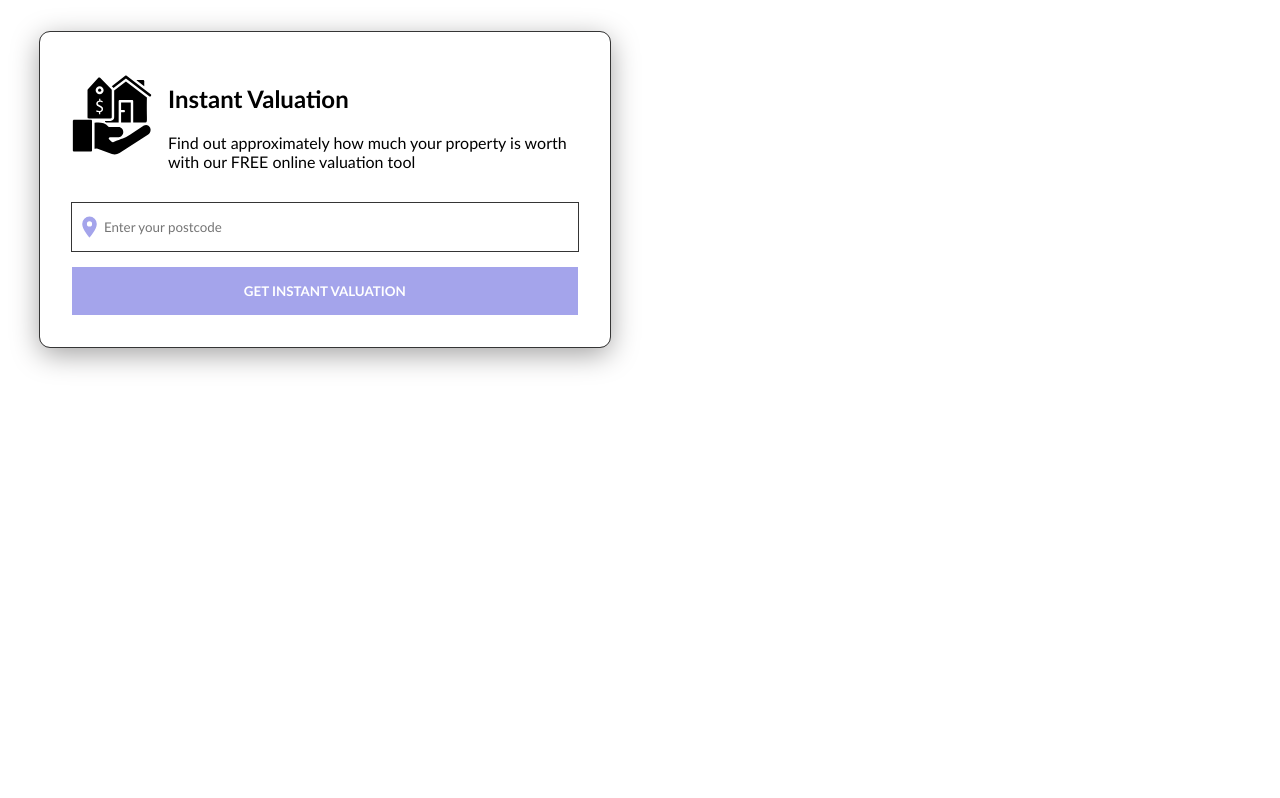
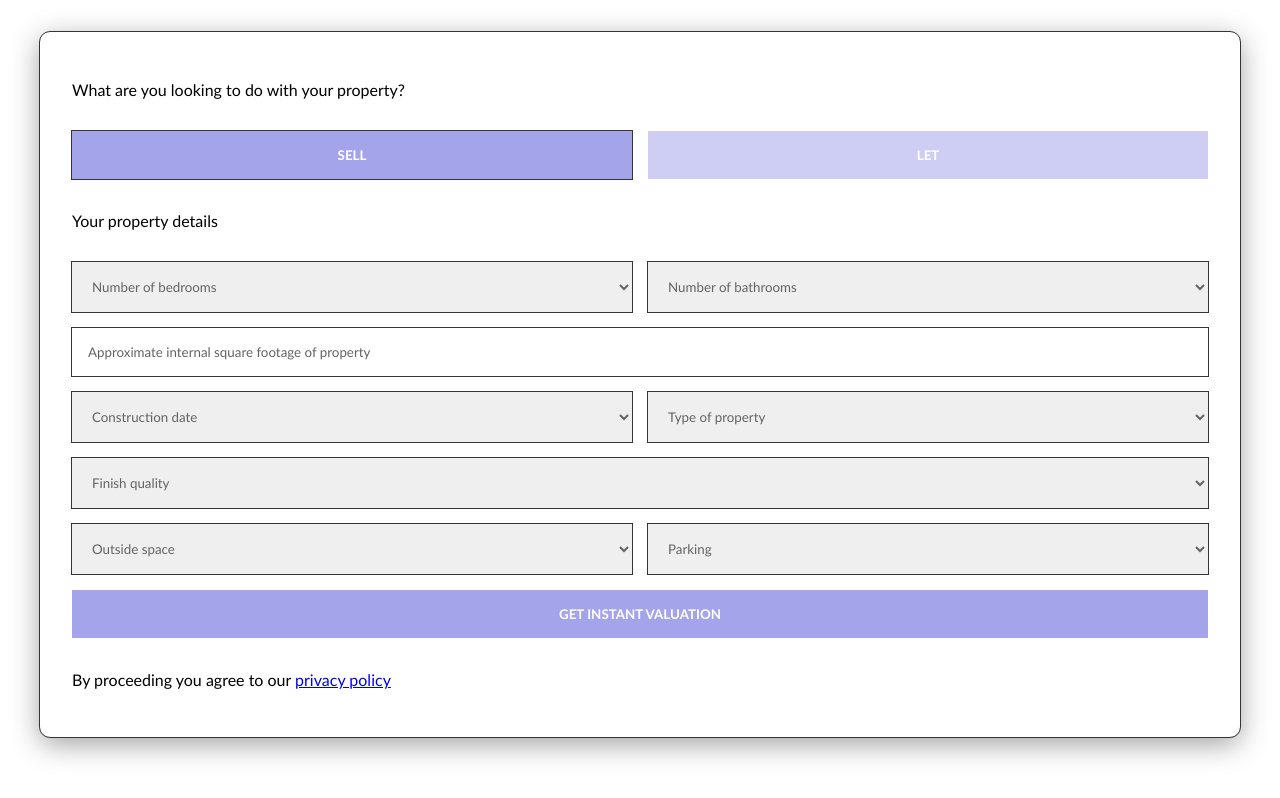
Before and after one commit to AdotK8/yase-valuation-tool, a website built with webpack: page dist/index.html in a window 1280 px wide. Built offline with nearby package versions, Linux system fonts and the light colour scheme.

Commit message:
added UI for second page of form, need to add functionality and error handling

```diff
--- /dev/null
+++ b/src/clear-container.js
@@ -0,0 +1,6 @@
+export default function clearWidget() {
+  const container = document.querySelector(".container");
+  while (container.firstChild) {
+    container.removeChild(container.firstChild);
+  }
+}
--- a/src/index.js
+++ b/src/index.js
@@ -1,6 +1,9 @@
 import "./styles/main.scss";
 import mapIcon from "./assets/map-marker.svg";
 import valuationIcon from "./assets/valuation.svg";
+import pageOneLoad from "./page-one";
+import pageTwoLoad from "./page-two";
+import clearWidget from "./clear-container";
 
 //filling in images for map icon and valuation image
 
@@ -10,21 +13,9 @@ mapIconElement.src = mapIcon;
 const valuationIconElement = document.getElementById("valuation-icon");
 valuationIconElement.src = valuationIcon;
 
-//error handling for postcode input
-document.getElementById("button1").addEventListener("click", function () {
-  const inputField = document.querySelector("#postcodeInput");
-  var postcodeInput = document.getElementById("postcodeInput").value.trim();
-  var postcodeRegex = /[A-Z]{1,2}[0-9]{1,2} ?[0-9][A-Z]{2}/i;
+//initializing empty object to store input data
+const userInput = {};
 
-  if (!postcodeRegex.test(postcodeInput)) {
-    inputField.value = "";
-    inputField.placeholder = "Please enter a valid UK postcode";
-    console.log("invalid");
-  } else {
-    // Perform other actions if postcode is valid
-    // For example, you might want to submit a form or initiate an API request here
-    inputField.value = "";
-    inputField.placeholder = "Enter your postcode";
-    console.log("valid");
-  }
-});
+//loading first page
+// pageOneLoad(userInput);
+pageTwoLoad();
--- /dev/null
+++ b/src/page-one.js
@@ -0,0 +1,23 @@
+import pageTwoLoad from "./page-two";
+
+export default function pageOneLoad(userInput) {
+  document.getElementById("button1").addEventListener("click", function () {
+    const inputField = document.querySelector("#postcodeInput");
+    var postcodeInput = document.getElementById("postcodeInput").value.trim();
+    var postcodeRegex = /[A-Z]{1,2}[0-9]{1,2} ?[0-9][A-Z]{2}/i;
+
+    if (!postcodeRegex.test(postcodeInput)) {
+      inputField.value = "";
+      inputField.placeholder = "Please enter a valid UK postcode";
+      console.log("invalid");
+    } else {
+      //store input in object here
+      userInput.postcode = inputField.value.trim();
+      inputField.value = "";
+      inputField.placeholder = "Enter your postcode";
+      console.log("valid");
+      console.log(userInput);
+      pageTwoLoad();
+    }
+  });
+}
--- /dev/null
+++ b/src/page-two.js
@@ -0,0 +1,308 @@
+import clearWidget from "./clear-container";
+
+export default function pageTwoLoad() {
+  clearWidget();
+  loadTop();
+  loadBedAndBath();
+  loadSquareInput();
+  loadDateAndType();
+  loadFinish();
+  loadParkingOss();
+  loadBottom();
+  loadButtonFunctionality();
+}
+
+//helper functions
+
+function loadButtonFunctionality() {
+  const buttonSell = document.getElementById("button-sell");
+  const buttonLet = document.getElementById("button-let");
+
+  buttonSell.addEventListener("click", (e) => {
+    e.preventDefault();
+    buttonSell.classList.add("selected");
+    buttonLet.classList.remove("selected");
+  });
+
+  buttonLet.addEventListener("click", (e) => {
+    e.preventDefault();
+    buttonLet.classList.add("selected");
+    buttonSell.classList.remove("selected");
+  });
+}
+
+function loadTop() {
+  const container = document.querySelector(".container");
+
+  const questionText = document.createElement("p");
+  const sellButton = document.createElement("button");
+  const letButton = document.createElement("button");
+  sellButton.setAttribute("id", "button-sell");
+  letButton.setAttribute("id", "button-let");
+  const buttonContainer = document.createElement("div");
+  questionText.innerHTML = "What are you looking to do with your property?";
+  sellButton.innerHTML = "SELL";
+  sellButton.classList.add("selected");
+  letButton.innerHTML = "LET";
+  buttonContainer.classList.add("button-container");
+
+  container.appendChild(questionText);
+  buttonContainer.appendChild(sellButton);
+  buttonContainer.appendChild(letButton);
+  container.appendChild(buttonContainer);
+}
+
+function loadBedAndBath() {
+  const container = document.querySelector(".container");
+
+  const propertyDetailsText = document.createElement("p");
+  const bedDropdown = document.createElement("select");
+  const bathDropdown = document.createElement("select");
+  const defaultBedrooms = document.createElement("option");
+  const defaultBathrooms = document.createElement("option");
+  const bedAndBathContainer = document.createElement("div");
+  const bedContainer = document.createElement("div");
+  const bathContainer = document.createElement("div");
+
+  propertyDetailsText.innerHTML = "Your property details";
+  container.appendChild(propertyDetailsText);
+
+  bedDropdown.name = "bedrooms";
+  bathDropdown.name = "bathrooms";
+  bedDropdown.innerHTML = "Number of bedrooms";
+  bathDropdown.innerHTML = "Number of bathrooms";
+  defaultBedrooms.value = "";
+  defaultBedrooms.text = "Number of bedrooms";
+  defaultBathrooms.value = "";
+  defaultBathrooms.text = "Number of bathrooms";
+
+  defaultBathrooms.setAttribute("disabled", true);
+  defaultBathrooms.setAttribute("selected", true);
+  defaultBedrooms.setAttribute("disabled", true);
+  defaultBedrooms.setAttribute("selected", true);
+
+  bedAndBathContainer.classList.add("row-input-container");
+
+  for (var i = 0; i <= 5; i++) {
+    var option = document.createElement("option");
+    option.value = i;
+    option.text = i === 0 ? "Studio" : i + " Bedroom(s)";
+    bedDropdown.appendChild(option);
+  }
+
+  for (var i = 0; i <= 5; i++) {
+    var option = document.createElement("option");
+    option.value = i;
+    option.text = i === 0 ? "0 Bathrooms" : i + " Bathroom(s)";
+    bathDropdown.appendChild(option);
+  }
+
+  bathDropdown.appendChild(defaultBathrooms);
+  bedDropdown.appendChild(defaultBedrooms);
+  bedContainer.appendChild(bedDropdown);
+  bathContainer.appendChild(bathDropdown);
+  bedAndBathContainer.appendChild(bedContainer);
+  bedAndBathContainer.appendChild(bathContainer);
+  container.appendChild(bedAndBathContainer);
+}
+
+function loadSquareInput() {
+  const container = document.querySelector(".container");
+
+  const squareInput = document.createElement("input");
+  squareInput.type = "number";
+  squareInput.placeholder = "Approximate internal square footage of property";
+  squareInput.classList.add("square-input");
+
+  container.appendChild(squareInput);
+}
+
+function loadDateAndType() {
+  const container = document.querySelector(".container");
+
+  const dateDropdown = document.createElement("select");
+  const typeDropdown = document.createElement("select");
+  const defaultDate = document.createElement("option");
+  const defaultType = document.createElement("option");
+  const dateAndTypeContainer = document.createElement("div");
+  const dateContainer = document.createElement("div");
+  const typeContainer = document.createElement("div");
+
+  dateDropdown.name = "date";
+  typeDropdown.name = "type";
+  dateDropdown.innerHTML = "Construction date";
+  typeDropdown.innerHTML = "Type of property";
+  defaultDate.value = "";
+  defaultDate.text = "Construction date";
+  defaultType.value = "";
+  defaultType.text = "Type of property";
+
+  defaultDate.setAttribute("disabled", true);
+  defaultDate.setAttribute("selected", true);
+  defaultType.setAttribute("disabled", true);
+  defaultType.setAttribute("selected", true);
+
+  dateAndTypeContainer.classList.add("row-input-container");
+
+  for (let i = 0; i < 3; i++) {
+    const option = document.createElement("option");
+    if (i === 0) {
+      option.value = "pre1914";
+      option.text = "Pre 1914";
+    } else if (i === 1) {
+      option.value = "1914-2000";
+      option.text = "1914-2000";
+    } else if (i === 2) {
+      option.value = "2000onwards";
+      option.text = "2000 Onwards";
+    }
+    dateDropdown.appendChild(option);
+  }
+
+  for (let i = 0; i < 4; i++) {
+    const option = document.createElement("option");
+    if (i === 0) {
+      option.value = "flat";
+      option.text = "Flat";
+    } else if (i === 1) {
+      option.value = "detached_house";
+      option.text = "Detached house";
+    } else if (i === 2) {
+      option.value = "semi-detached_house";
+      option.text = "Semi-detached house";
+    } else if (i === 3) {
+      option.value = "terraced_house";
+      option.text = "Terraced house";
+    }
+    typeDropdown.appendChild(option);
+  }
+
+  dateDropdown.appendChild(defaultDate);
+  typeDropdown.appendChild(defaultType);
+  dateContainer.appendChild(dateDropdown);
+  typeContainer.appendChild(typeDropdown);
+  dateAndTypeContainer.appendChild(dateContainer);
+  dateAndTypeContainer.appendChild(typeContainer);
+  container.appendChild(dateAndTypeContainer);
+}
+
+function loadFinish() {
+  const container = document.querySelector(".container");
+  const finishDropdown = document.createElement("select");
+  const defaultFinish = document.createElement("option");
+
+  finishDropdown.name = "finish";
+  finishDropdown.innerHTML = "Finish quality";
+  defaultFinish.value = "";
+  defaultFinish.text = "Finish quality";
+
+  defaultFinish.setAttribute("disabled", true);
+  defaultFinish.setAttribute("selected", true);
+
+  finishDropdown.classList.add("finish");
+
+  for (let i = 0; i < 5; i++) {
+    const option = document.createElement("option");
+    if (i === 0) {
+      option.value = "very_high";
+      option.text = "Very high";
+    } else if (i === 1) {
+      option.value = "high";
+      option.text = "High";
+    } else if (i === 2) {
+      option.value = "average";
+      option.text = "Average";
+    } else if (i === 3) {
+      option.value = "below_average";
+      option.text = "Below average";
+    } else if (i === 4) {
+      option.value = "unmodernised";
+      option.text = "Unmodernised";
+    }
+    finishDropdown.appendChild(option);
+  }
+
+  finishDropdown.appendChild(defaultFinish);
+  container.appendChild(finishDropdown);
+}
+
+function loadParkingOss() {
+  const container = document.querySelector(".container");
+
+  const ossDropdown = document.createElement("select");
+  const parkingDropdown = document.createElement("select");
+  const defaultOss = document.createElement("option");
+  const defaultParking = document.createElement("option");
+  const parkingOssContainer = document.createElement("div");
+  const ossContainer = document.createElement("div");
+  const parkingContainer = document.createElement("div");
+
+  ossDropdown.name = "oss";
+  parkingDropdown.name = "parking";
+  ossDropdown.innerHTML = "Outside space";
+  parkingDropdown.innerHTML = "Parking";
+  defaultOss.value = "";
+  defaultOss.text = "Outside space";
+  defaultParking.value = "";
+  defaultParking.text = "Parking";
+
+  defaultOss.setAttribute("disabled", true);
+  defaultOss.setAttribute("selected", true);
+  defaultParking.setAttribute("disabled", true);
+  defaultParking.setAttribute("selected", true);
+
+  parkingOssContainer.classList.add("row-input-container");
+
+  for (let i = 0; i < 4; i++) {
+    const option = document.createElement("option");
+    if (i === 0) {
+      option.value = "none";
+      option.text = "None";
+    } else if (i === 1) {
+      option.value = "balcony_terrace";
+      option.text = "Balcony/Terrace";
+    } else if (i === 2) {
+      option.value = "garden";
+      option.text = "Garden";
+    } else if (i === 3) {
+      option.value = "garden_very_large";
+      option.text = "Very large garden";
+    }
+    ossDropdown.appendChild(option);
+  }
+
+  for (let i = 0; i <= 4; i++) {
+    const option = document.createElement("option");
+    option.value = i.toString();
+    option.text = i === 0 ? "0" : i.toString();
+    parkingDropdown.appendChild(option);
+  }
+
+  ossDropdown.appendChild(defaultOss);
+  parkingDropdown.appendChild(defaultParking);
+
+  ossContainer.appendChild(ossDropdown);
+  parkingContainer.appendChild(parkingDropdown);
+  parkingOssContainer.appendChild(ossContainer);
+  parkingOssContainer.appendChild(parkingContainer);
+  container.appendChild(parkingOssContainer);
+}
+
+function loadBottom() {
+  const container = document.querySelector(".container");
+  const getValButton = document.createElement("button");
+  const disclaimer = document.createElement("p");
+
+  getValButton.setAttribute("id", "button1");
+  getValButton.setAttribute("type", "submit");
+  getValButton.innerHTML = "GET INSTANT VALUATION";
+
+  const privacyPolicyLink = document.createElement("a");
+  privacyPolicyLink.href = "https://www.yaseproperty.com/legal";
+  privacyPolicyLink.textContent = "privacy policy";
+  disclaimer.innerHTML = "By proceeding you agree to our ";
+  disclaimer.appendChild(privacyPolicyLink);
+
+  container.appendChild(getValButton);
+  container.appendChild(disclaimer);
+}
--- a/src/styles/main.scss
+++ b/src/styles/main.scss
@@ -8,8 +8,9 @@ $yase-purple: #a4a4eb;
 $border-colour: #353535;
 $shadow-colour: #a09f9f;
 $yase-yellow: #fbf3dc;
+$input-colour: #636363;
 
-#map-icon {
+.input-icons {
   position: absolute;
   left: 5px;
   top: 50%;
@@ -28,7 +29,7 @@ $yase-yellow: #fbf3dc;
   outline: 1px solid $border-colour;
   display: flex;
   flex-direction: column;
-  width: 40%;
+  //   width: 40%;
   gap: 1rem;
   padding: 2rem;
   border-radius: 10px;
@@ -46,10 +47,7 @@ input {
   display: flex;
   flex: 1;
   margin: 0;
-  padding: 0;
-  padding-left: 30px;
-  padding: 1rem;
-  padding-left: 2rem;
+  padding: 1rem 1rem 1rem 2rem;
   border: none;
   outline: 1px solid $border-colour;
   &:focus {
@@ -68,3 +66,74 @@ input {
     cursor: pointer;
   }
 }
+
+.button-container {
+  display: flex;
+  gap: 1rem;
+
+  > button {
+    display: flex;
+    flex: 1;
+    justify-content: center;
+    padding: 1rem;
+    font-weight: 700;
+    background-color: lighten($yase-purple, 10%);
+    color: white;
+    border: none;
+    cursor: pointer;
+  }
+  > button.selected {
+    background-color: $yase-purple;
+    outline: 1px solid $border-colour;
+  }
+  > button:not(.selected):hover {
+    background-color: $yase-purple;
+    outline: 1px solid $border-colour;
+  }
+}
+
+.row-input-container {
+  display: flex;
+  gap: 1rem;
+  flex-direction: row;
+  > div {
+    display: flex;
+    flex: 1;
+    select {
+      outline: 1px solid $border-colour;
+      border: none;
+      display: flex;
+      flex: 1;
+      padding: 1rem;
+      box-sizing: border-box;
+      text-overflow: clip;
+      width: 100%;
+    }
+  }
+}
+
+.square-input {
+  padding-left: 1rem;
+}
+
+select,
+input::placeholder {
+  color: $input-colour;
+}
+
+.finish {
+  display: flex;
+  flex: 1;
+  margin: 0;
+  padding: 1rem 1rem 1rem 1rem;
+  border: none;
+  outline: 1px solid $border-colour;
+  &:focus {
+    outline: 1px solid $yase-purple;
+  }
+}
+
+// .selected {
+//   outline: 1px solid black;
+//   background-color: $yase-purple;
+// }
```
Also changed, not shown: dist/bed.svg (added), dist/bundle.js, dist/index.html.
